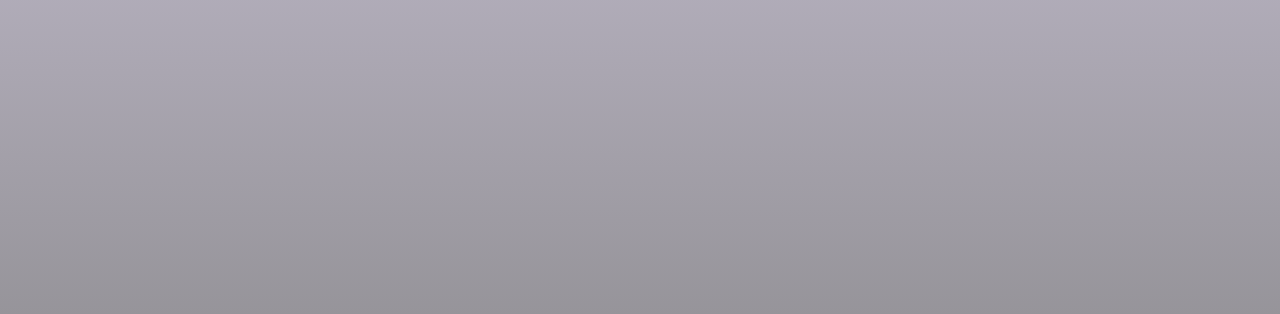
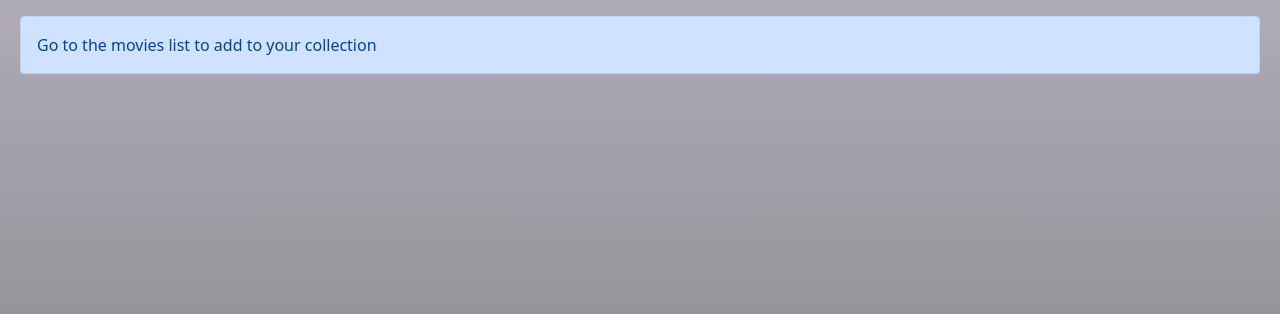
Before and after one commit to b709709/moviesdb, a Flask app: page /dashboard?svc=services.dbproc&func=get_mymovies in a window 1280 px wide. Shown: the part 212-526 px from the top of the page. Run offline with Flask 3, Linux system fonts and the light colour scheme; the visitor is signed in with stand-in values (Sample User, id 1); some libraries are stand-ins or nearby versions.

Commit message:
added the check for empty record set

```diff
--- a/templates/dashboard.html
+++ b/templates/dashboard.html
@@ -182,6 +182,11 @@
          </div>
         <!-- MODAL INFO DIALOG BOX END -->
 
+        {% if data|length == 0 %}
+        <div class="alert alert-primary" role="alert">
+          Go to the movies list to add to your collection
+        </div>
+        {%endif%}
 
         <!-- begin script for btnMedia functions for adding media types -->
         <script>
```
